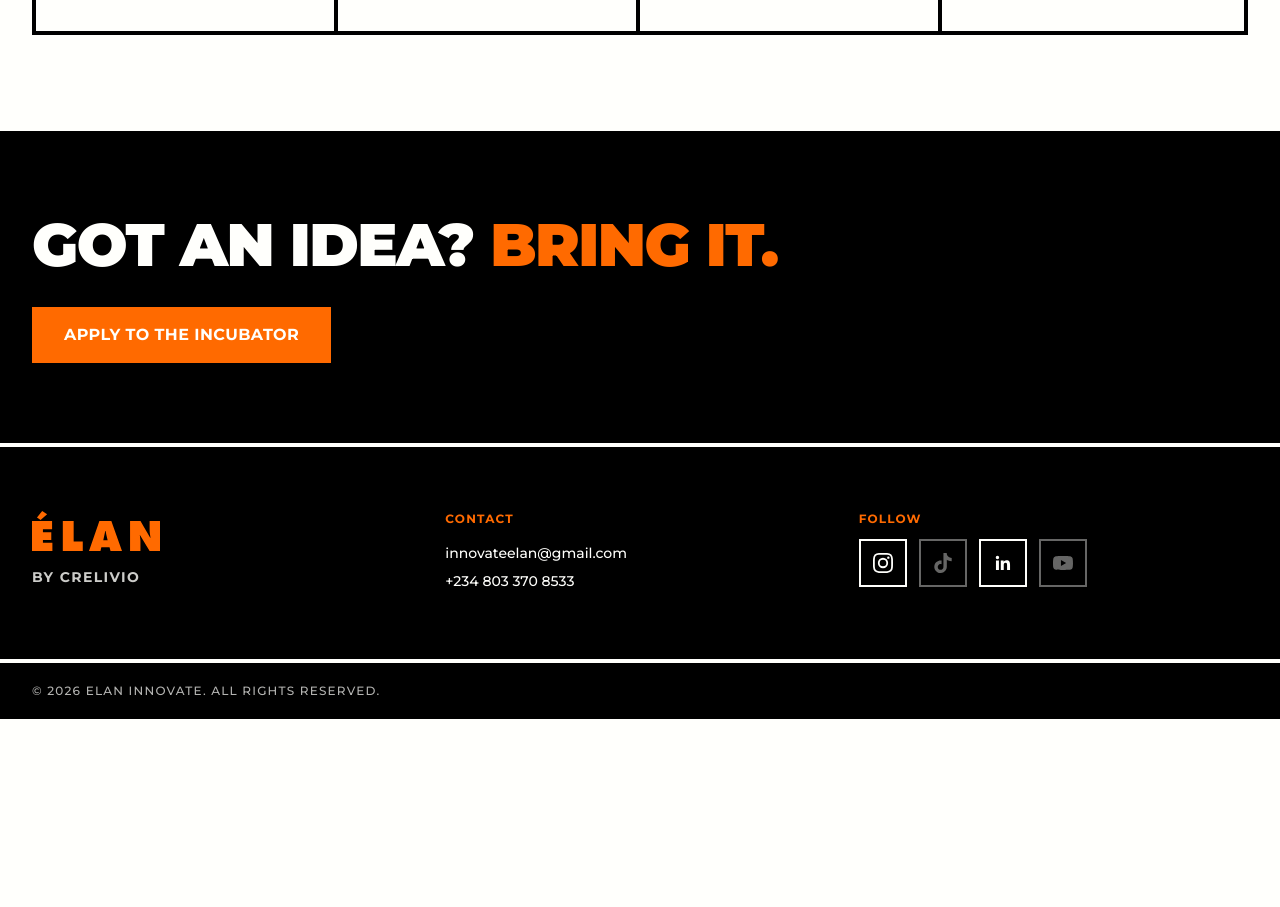
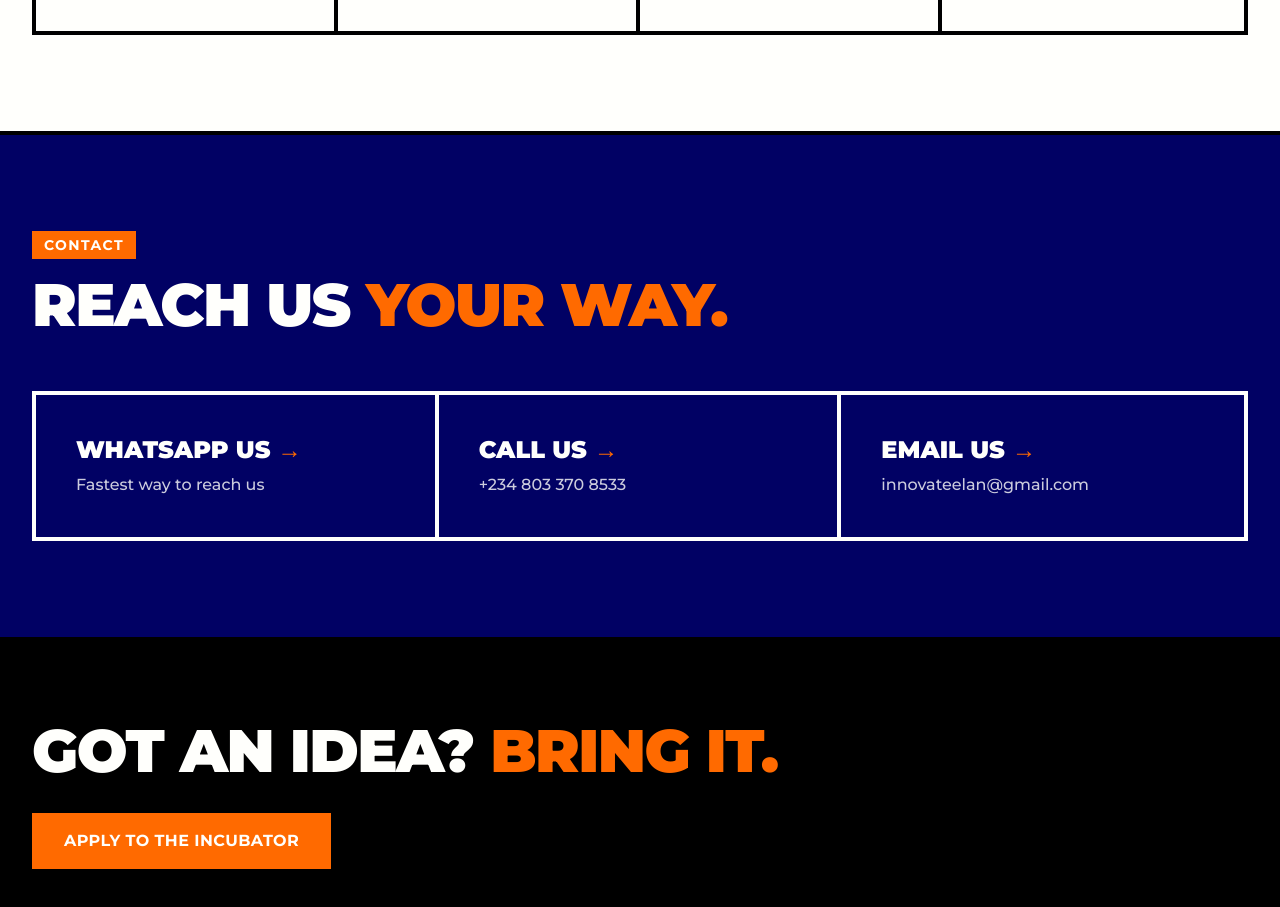
Before and after one commit to Cyber-Admon/elan-innovate, a Next.js app: page /about in a window 1280 px wide. Shown: the part 1000-1907 px from the top of the page. Before the commit the page ends 1719 px from the top, so only its background shows below. Built offline with nearby package versions, Linux system fonts and the light colour scheme.

Commit message:
Contact section on About with WhatsApp, call, and email

```diff
--- a/src/app/about/page.tsx
+++ b/src/app/about/page.tsx
@@ -9,6 +9,29 @@ export const metadata: Metadata = {
   description:
     "Elan Innovate is a venture-building institution transforming ideas into scalable ventures and helping businesses scale.",
 };
+
+const whatsappLink = `https://wa.me/${site.phoneRaw.replace("+", "")}`;
+
+const contactOptions = [
+  {
+    label: "WhatsApp us",
+    detail: "Fastest way to reach us",
+    href: whatsappLink,
+    external: true,
+  },
+  {
+    label: "Call us",
+    detail: site.phone,
+    href: `tel:${site.phoneRaw}`,
+    external: false,
+  },
+  {
+    label: "Email us",
+    detail: site.email,
+    href: `mailto:${site.email}`,
+    external: false,
+  },
+];
 
 export default function About() {
   return (
@@ -33,6 +56,43 @@ export default function About() {
       {/* Full team */}
       <Leadership />
 
+      {/* Contact */}
+      <section
+        id="contact"
+        className="scroll-mt-4 border-t-4 border-ink bg-navy px-4 py-16 text-paper md:px-8 md:py-24"
+      >
+        <p className="mb-4 inline-block bg-strike px-3 py-1 text-xs font-bold uppercase tracking-widest text-paper md:text-sm">
+          Contact
+        </p>
+        <h2 className="mb-10 max-w-4xl text-3xl font-black uppercase leading-none tracking-tight sm:text-5xl md:mb-14 md:text-6xl">
+          Reach us <span className="text-strike">your way.</span>
+        </h2>
+
+        <div className="grid border-4 border-paper md:grid-cols-3">
+          {contactOptions.map((option, i) => (
+            <a
+              key={option.label}
+              href={option.href}
+              {...(option.external
+                ? { target: "_blank", rel: "noopener noreferrer" }
+                : {})}
+              className={`group flex flex-col p-6 transition-colors hover:bg-strike md:p-10 ${
+                i < contactOptions.length - 1
+                  ? "border-b-4 border-paper md:border-b-0 md:border-r-4"
+                  : ""
+              }`}
+            >
+              <p className="mb-2 text-xl font-black uppercase leading-tight md:text-2xl">
+                {option.label} <span className="text-strike group-hover:text-paper">&rarr;</span>
+              </p>
+              <p className="text-sm font-medium opacity-80 md:text-base">
+                {option.detail}
+              </p>
+            </a>
+          ))}
+        </div>
+      </section>
+
       <Footer />
     </main>
   );
--- a/src/components/Navbar.tsx
+++ b/src/components/Navbar.tsx
@@ -1,5 +1,4 @@
 import Link from "next/link";
-import { site } from "@/lib/site";
 
 export default function Navbar() {
   return (
@@ -21,12 +20,12 @@ export default function Navbar() {
         >
           About
         </Link>
-        <a
-          href={`mailto:${site.email}`}
+        <Link
+          href="/about#contact"
           className="text-sm font-bold uppercase tracking-wide hover:text-strike"
         >
           Contact
-        </a>
+        </Link>
       </div>
 
       {/* Right: apply */}
```
